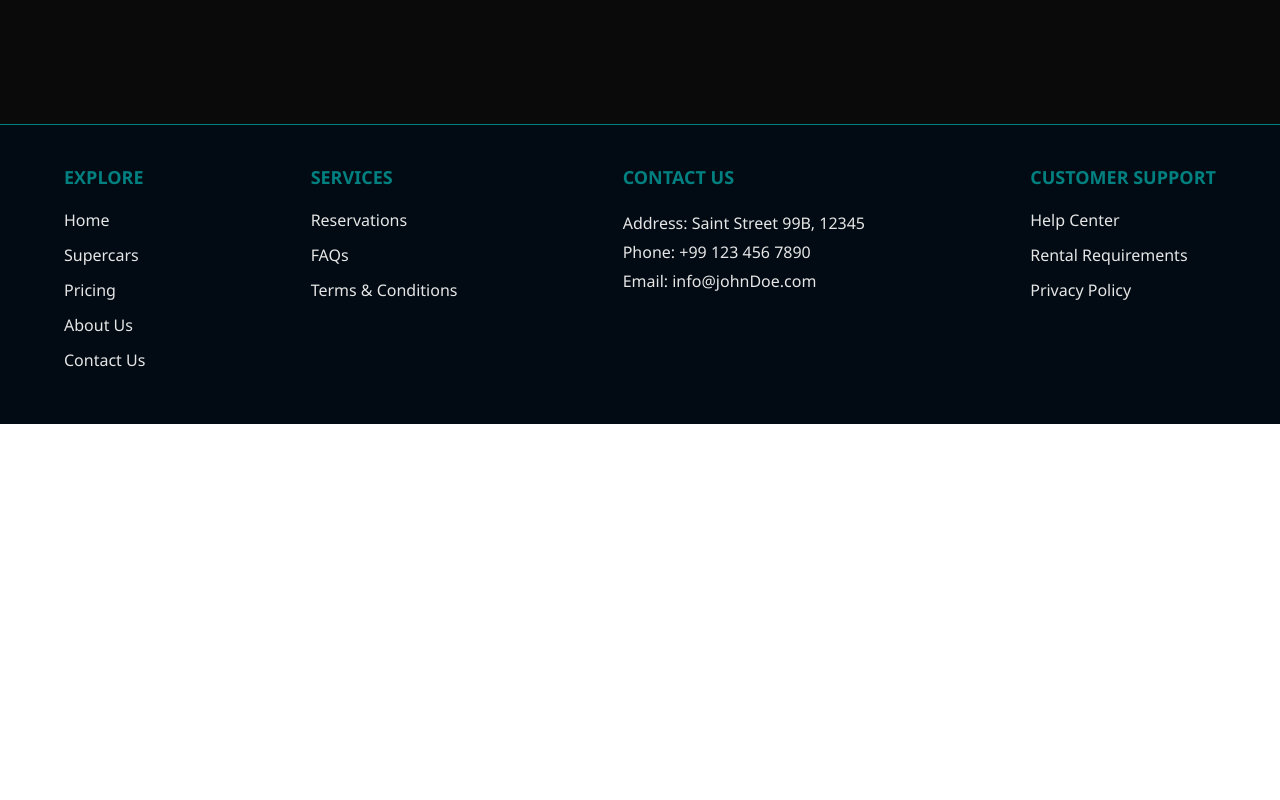
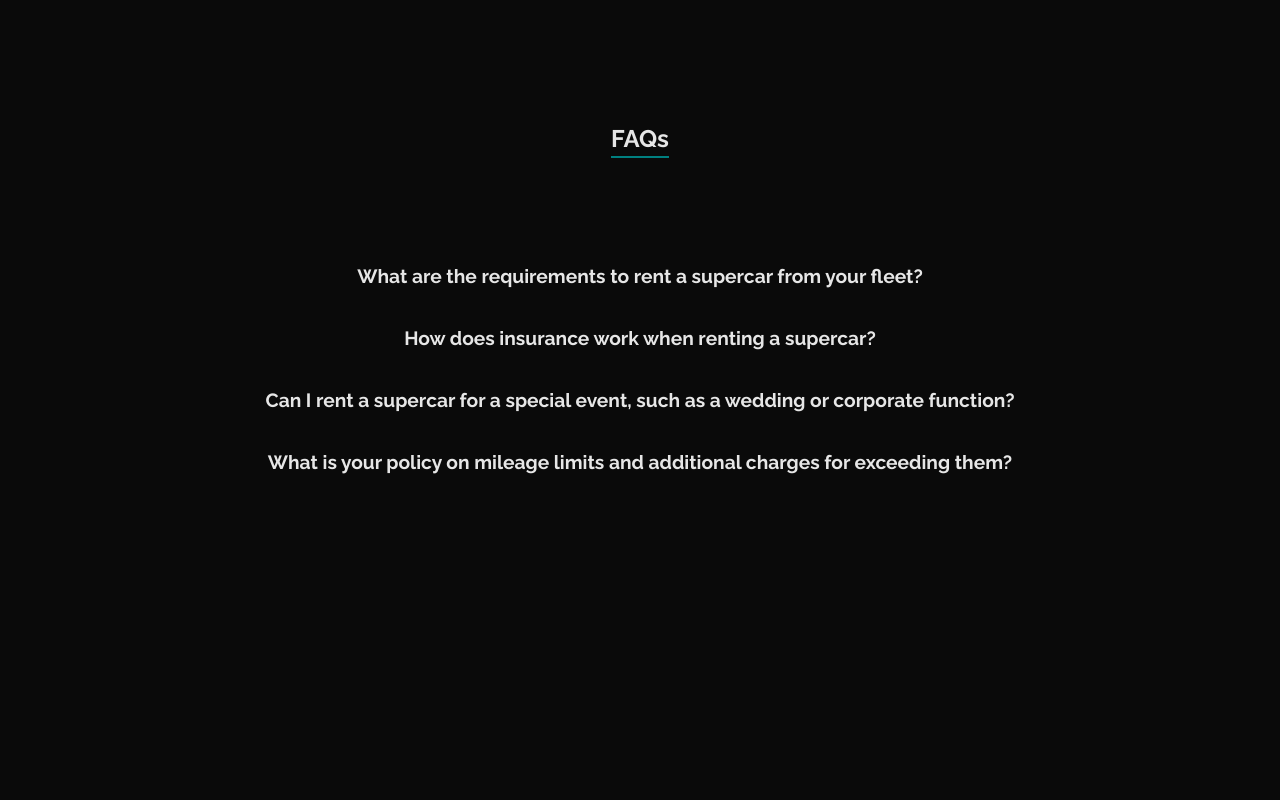
Before and after one commit to ddimkou/supercar-rent, a React (Vite) app: page /about in a window 1280 px wide. Shown: the part 1520-2320 px from the top of the page. Before the commit the page ends 1944 px from the top, so only its background shows below. Built offline with nearby package versions, Linux system fonts and the light colour scheme.

Commit message:
faq update

```diff
--- a/src/App.css
+++ b/src/App.css
@@ -176,7 +176,7 @@ header.header {
   /* border-top: 1px solid var(--highlight-color); */
   color: var(--text-color);
   text-align: center;
-  padding: 6em 0;
+  /* padding: 6em 0; */
 }
 .choose-us h2,
 .fag h2 {
@@ -193,6 +193,9 @@ header.header {
 /*---- CHOOSE ---- */
 /* --------------- */
 
+.choose-us {
+  padding: 6em 0;
+}
 .choose-cards {
   display: flex;
   justify-content: center;
--- a/src/pages/About.jsx
+++ b/src/pages/About.jsx
@@ -1,13 +1,15 @@
+import "../About.css";
 import AboutHeading from "../components/AboutHeading";
 import Reviews from "../components/Reviews";
-import "../About.css";
 import Awards from "../components/Awards";
+import Faq from "../components/Faq";
 const About = () => {
   return (
     <main className="about">
       <AboutHeading />
       <Awards />
       <Reviews />
+      <Faq />
     </main>
   );
 };
```
